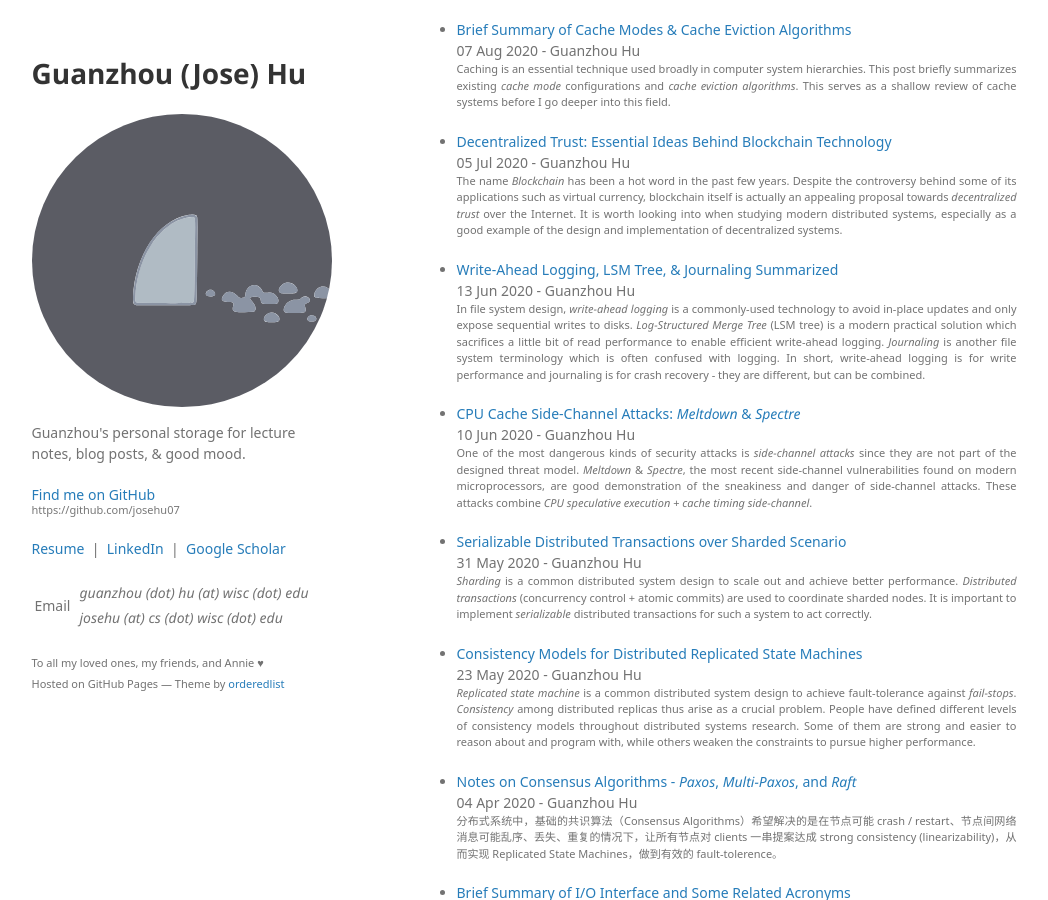
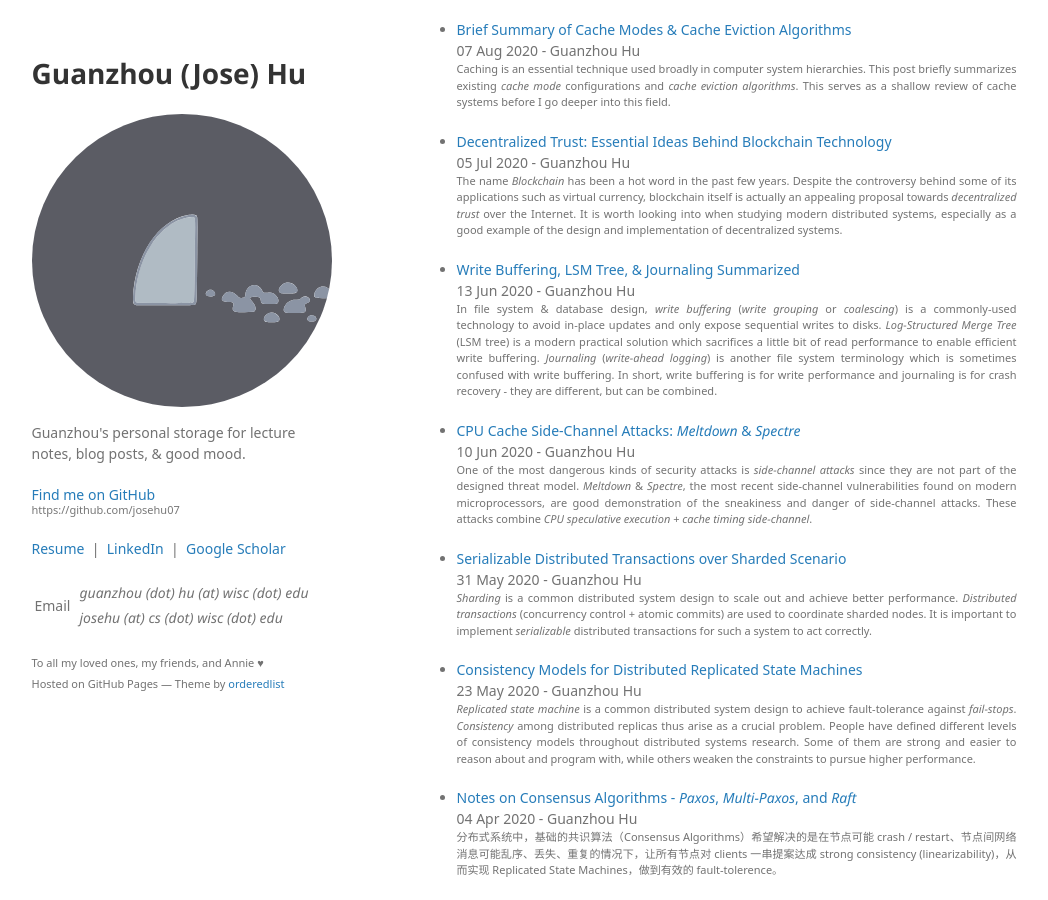
Before and after one commit to josehu07/josehu07.github.io, a Jekyll site: the page built from blogs.md, in a window 1280 px wide and 900 px high, scrolled down 701 px. Shown: the whole window, without its empty margins (116-1164 px from the left). Built offline with Jekyll 4.4.1, drawn with Linux system fonts in a browser that asks for light colours; some web fonts are replaced; a script that is not in the unit is left out.

Commit message:
update LSM tree post for incorrect terminology

```diff
--- a/_posts/2020-06-13-write-ahead-logging-lsm-tree.md
+++ b/_posts/2020-06-13-write-ahead-logging-lsm-tree.md
@@ -1,13 +1,15 @@
 ---
 layout: post
-title: "Write-Ahead Logging, LSM Tree, & Journaling Summarized"
+title: "Write Buffering, LSM Tree, & Journaling Summarized"
 date: 2020-06-13 10:35:12
 author: Guanzhou Hu
 categories: Technical
 enable_math: "enable"
 ---
 
-In file system design, *write-ahead logging* is a commonly-used technology to avoid in-place updates and only expose sequential writes to disks. *Log-Structured Merge Tree* (LSM tree) is a modern practical solution which sacrifices a little bit of read performance to enable efficient write-ahead logging. *Journaling* is another file system terminology which is often confused with logging. In short, write-ahead logging is for write performance and journaling is for crash recovery - they are different, but can be combined.
+In file system & database design, *write buffering* (*write grouping* or *coalescing*) is a commonly-used technology to avoid in-place updates and only expose sequential writes to disks. *Log-Structured Merge Tree* (LSM tree) is a modern practical solution which sacrifices a little bit of read performance to enable efficient write buffering. *Journaling* (*write-ahead logging*) is another file system terminology which is sometimes confused with write buffering. In short, write buffering is for write performance and journaling is for crash recovery - they are different, but can be combined.
+
+(I previously misused the terminology of write-ahead logging and confused it with write buffering. This is now a newer version of the post.)
 
 ## Background
 
@@ -29,13 +31,13 @@
 
 ![B+TreeLayout](/assets/img/disk-B+-tree-layout.png)
 
-The downside of using a navigation structure is that writes perform badly. **Disks are way better at sequential appends than at random in-place updates**, especially on HDDs. To write to a file, we **always have to go back to the structure and update the structure**. Worse, if the write itself is an update to file content, we end up with two in-place updates. To optimize for write-heavy workloads, people use *write-ahead logging*.
+The downside of using a navigation structure is that writes perform badly. **Disks are way better at sequential appends than at random in-place updates**, especially on HDDs. To write to a file, we **always have to go back to the structure and update the structure**. Worse, if the write itself is an update to file content, we end up with two in-place updates. To optimize for write-heavy workloads, people use *write buffering*.
 
-## Write-Ahead Logging Solutions
+## Write Buffering Solutions
 
-This section is based on [Ben's blog post](http://www.benstopford.com/2015/02/14/log-structured-merge-trees/)[^3]. The essential motivation of write-ahead logging is to transform write operations into pure sequential appends. We call a logical# as a *key* and its corresponding block content as its *value*. (This model also naturally fits in a key-value database.) The disk purely stores a monotonically growing log whose entries are new key-value pairs.
+This section is based on [Ben's blog post](http://www.benstopford.com/2015/02/14/log-structured-merge-trees/)[^3]. The essential motivation of write buffering is to transform write operations into pure sequential appends. We call a logical# as a *key* and its corresponding block content as its *value*. (This model also naturally fits in a key-value database.) The disk purely stores a monotonically growing log whose entries are new key-value pairs.
 
-![WriteAheadLog](/assets/img/write-ahead-log-layout.png)
+![WriteBufferingLog](/assets/img/write-buffering-log-layout.png)
 
 How to manage this log then?
 
@@ -73,20 +75,17 @@
 
 Systems that adopt LSM tree design include Google Bigtable, LevelDB, RocksDB, Cassandra, InfluxDB, and many more.
 
-## Journaling $$\ne$$ Write-Ahead Logging
+## Journaling (Write-Ahead Logging)
 
-Another confusing term also used in file systems is *journaling*. Journaling describes an advanced way of "flushing things from memory to disk" to support fast crash recovery[^7]. Originally, if the system crashes in the middle of a read/write/delete operation and later restarts, data on persistent storage might be partial and inconsistent. This inconsistency can only be recovered through a complete checksum walk over the whole file system (a file system check, `fsck`).
+Another confusing term also used in file systems is *journaling*, or *write-ahead logging*. Journaling describes an advanced way of "flushing things from memory to disk" to support fast crash recovery[^7]. Originally, if the system crashes in the middle of a read/write/delete operation and later restarts, data on persistent storage might be partial and inconsistent. This inconsistency can only be recovered through a complete checksum walk over the whole file system (a file system check, `fsck`).
 
-A journaling file system keeps a journal on disk (should call it journal here to avoid confusion with the log in write-ahead logging). **It logs an operation into the journal, *commits* this logging, and only then acks the user and applies this operation**. After crashing, it simply replays committed operations in the journal to recover and ignores all uncommited entries. The downside is that every write must be carried out twice, called *write-twice penalty*.
+A journaling file system keeps a journal on disk (should call it *journal* here to avoid confusion with the log in write buffering). **It logs an operation into the journal, *commits* this logging, and only then acks the user and applies this operation**. After crashing, it simply replays committed operations in the journal to recover and ignores all uncommited entries. The downside is that every write must be carried out twice, called *write-twice penalty*.
 
-For a weaker consistency model, some journaling file systems perform in a so-called *ordered* mode, which
-just journals metadata updates but not updates to data blocks. Data block allocation and writes happen first,
-followed by metadata journal append. In this mode, operations like `append` are crash-consistent, but in-place
-`write` updates are vulnerable to crashes.
+For a weaker consistency model, some journaling file systems perform in a so-called *ordered* mode, which just journals metadata updates but not updates to data blocks. Data block allocation and writes happen first, followed by metadata journal append. In this mode, operations like `append` are crash-consistent, but in-place `write` updates are vulnerable to crashes.
 
-For a file system which uses write-ahead logging, it is natural to think that, since the actual data itself is a log (or something like a log, e.g., an LSM tree), why don't we just use this as the journal? A file system which combines write-ahead logging and journaling in this way is called a **log-structured file system** (LFS) or **copy-on-write** file system[^8] [^9]. The log itself is the FS. It benefits from both sequential writes and faster crash recovery, without write-twice penalty.
+For a file system which uses write buffering, it is natural to think that, since the actual data itself is a log (or something like a log, e.g., an LSM tree), why don't we just use this as the journal? A file system which combines write buffering and journaling in this way is called a **log-structured file system** (LFS) or **copy-on-write** file system[^8] [^9]. The log itself is the FS. It benefits from both sequential writes and faster crash recovery, without write-twice penalty.
 
-Examples of non-logging journaling file systems include Ext3 and Ext4. Examples of log-structured file systems include ZFS, Btrfs, and NOVA.
+Examples of non-log-structured journaling file systems include Linux Ext3 and Ext4. Examples of log-structured file systems include LFS, ZFS, Btrfs, and NOVA.
 
 ## References
 
```
Also changed, not shown: assets/img/write-buffering-log-layout.png (renamed from assets/img/write-ahead-log-layout.png).
